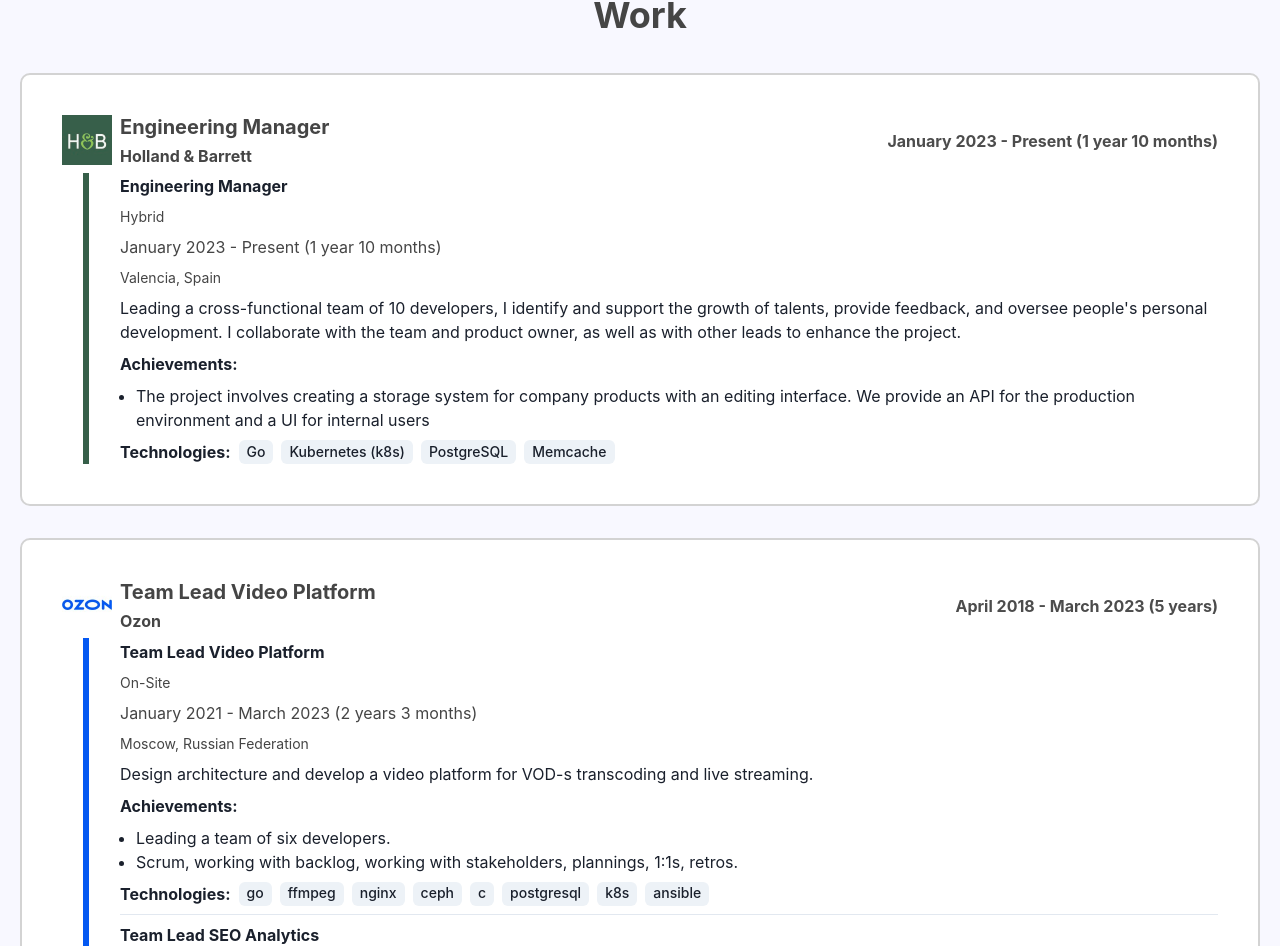
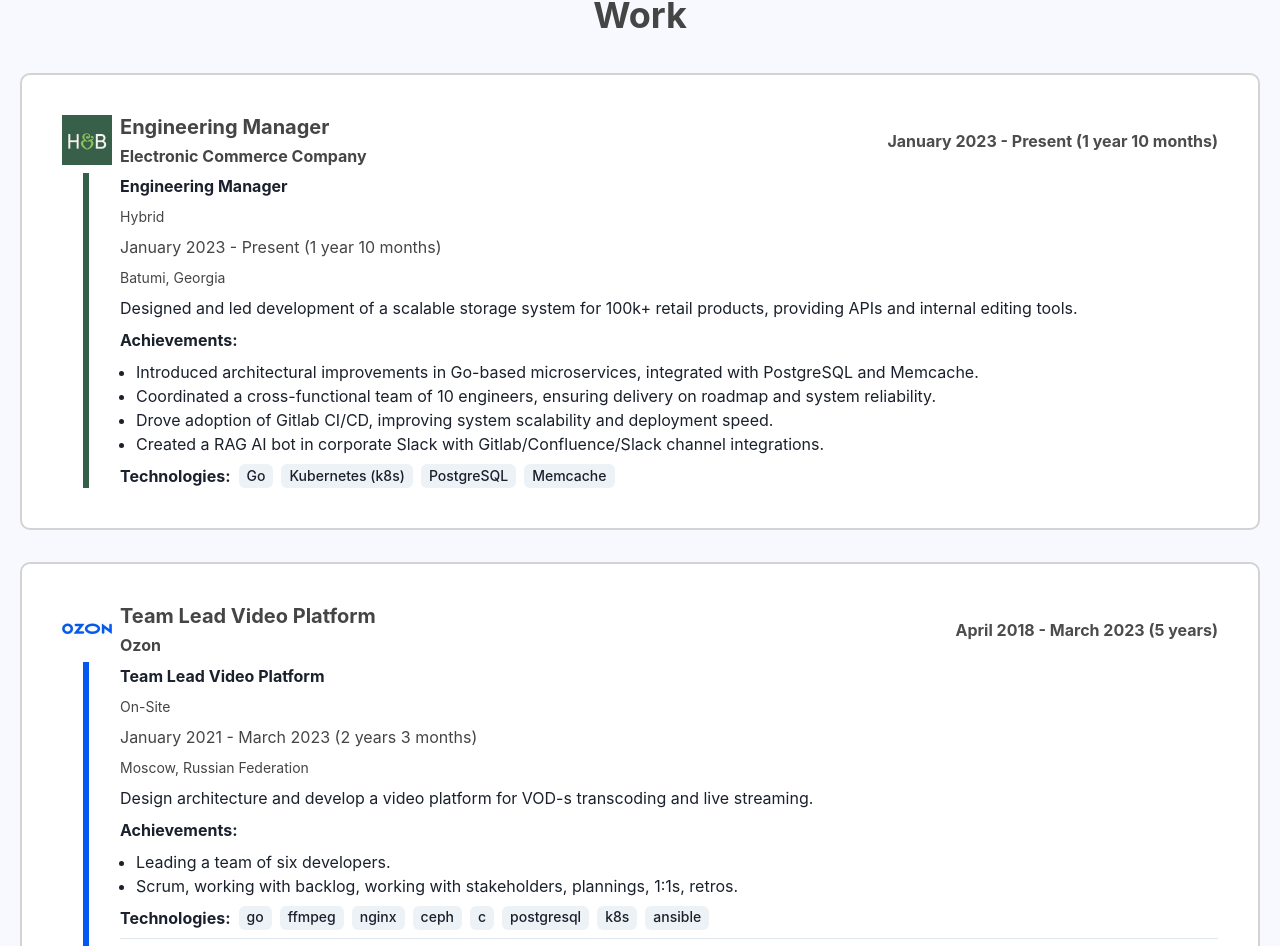
Before and after one commit to dzendmitry/homepage, a React (Create React App) app: page / in a window 1280 px wide. Shown: the part 826-1772 px from the top of the page. Built offline with nearby package versions, Linux system fonts and the light colour scheme.

Commit message:
no comment

```diff
--- a/src/components/Work.js
+++ b/src/components/Work.js
@@ -3,9 +3,9 @@ import Technologies from "./Technologies";
 
 const works = [
     {
-        name: "Holland & Barrett",
+        name: "Electronic Commerce Company",
         img: require("../img/hnb_logo.jpg"),
-        url: "https://www.hollandandbarrett.com/",
+        url: "",
         lineColor: "#365F49",
         jobs: [
             {
@@ -13,10 +13,13 @@ const works = [
                 from: "January 2023",
                 to: "Present",
                 format: "Hybrid",
-                location: "Valencia, Spain",
-                description: "Leading a cross-functional team of 10 developers, I identify and support the growth of talents, provide feedback, and oversee people's personal development. I collaborate with the team and product owner, as well as with other leads to enhance the project.",
+                location: "Batumi, Georgia",
+                description: "Designed and led development of a scalable storage system for 100k+ retail products, providing APIs and internal editing tools.",
                 achievements: [
-                    "The project involves creating a storage system for company products with an editing interface. We provide an API for the production environment and a UI for internal users",
+                    "Introduced architectural improvements in Go-based microservices, integrated with PostgreSQL and Memcache.",
+                    "Coordinated a cross-functional team of 10 engineers, ensuring delivery on roadmap and system reliability.",
+                    "Drove adoption of Gitlab CI/CD, improving system scalability and deployment speed.",
+                    "Created a RAG AI bot in corporate Slack with Gitlab/Confluence/Slack channel integrations."
                 ],
                 technologies: ["Go", "Kubernetes (k8s)", "PostgreSQL", "Memcache"],
             }
```
